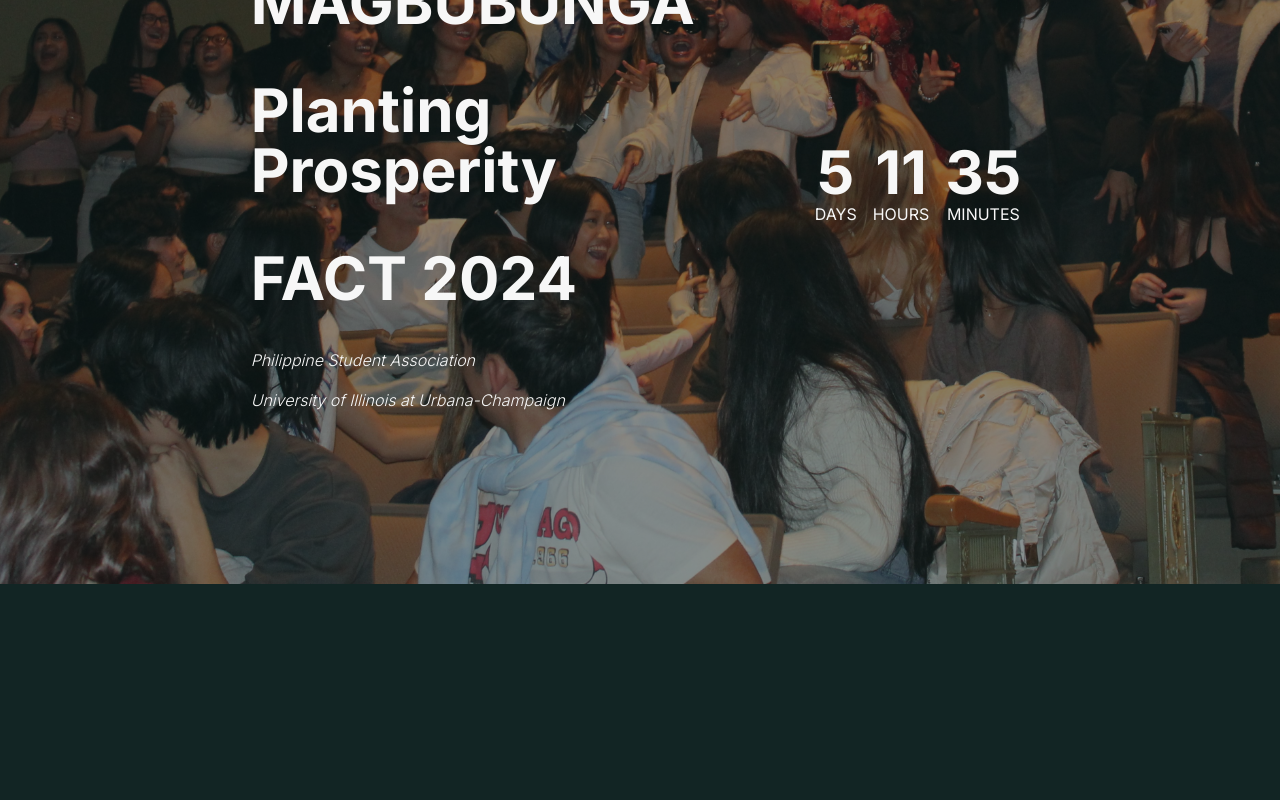
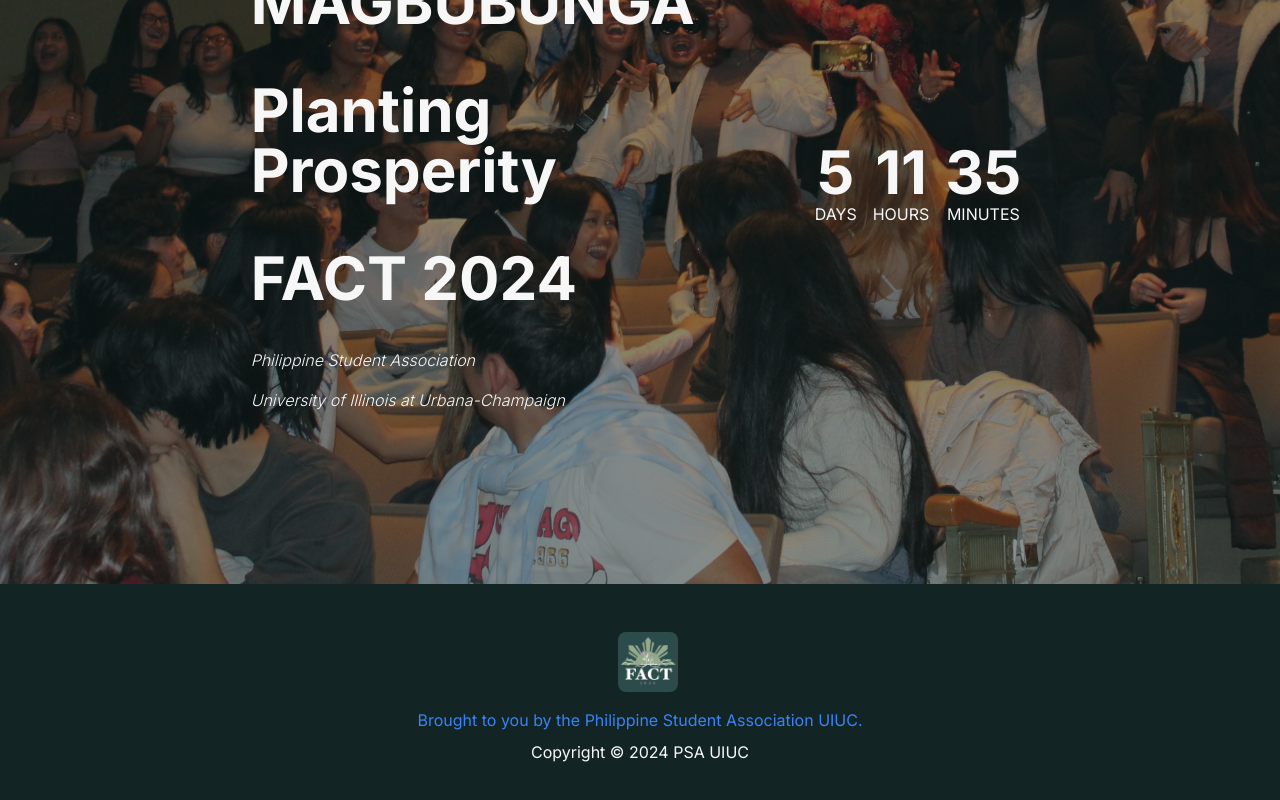
Before and after one commit to filipinx-americans-coming-together/fact-website-frontend, a Next.js app: page / in a window 1280 px wide. Shown: the part 296-1096 px from the top of the page. Before the commit the page ends 880 px from the top, so only its background shows below. Built offline with nearby package versions, Linux system fonts and the light colour scheme.

Commit message:
added a simple footer

```diff
--- a/package.json
+++ b/package.json
@@ -13,7 +13,8 @@
     "next": "14.2.3",
     "react": "^18",
     "react-dom": "^18",
-    "react-icons": "^5.2.1"
+    "react-icons": "^5.2.1",
+    "xlsx": "^0.18.5"
   },
   "devDependencies": {
     "@types/node": "^20",
--- a/src/app/about/page.tsx
+++ b/src/app/about/page.tsx
@@ -1,4 +1,5 @@
 import PageContainer from "@/components/formatting/PageContainer";
+import Footer from "@/components/formatting/PageFooter";
 import LinkButton from "@/components/ui/LinkButton";
 import Image from "next/image";
 
@@ -75,6 +76,7 @@
                     </div>
                 </div>
             </div>
+        <Footer />
         </PageContainer>
     );
 }
--- a/src/app/gallery/page.tsx
+++ b/src/app/gallery/page.tsx
@@ -1,5 +1,6 @@
 "use client";
 import PageContainer from "@/components/formatting/PageContainer";
+import Footer from "@/components/formatting/PageFooter";
 import Carousel from "@/components/ui/Carousel";
 import { useMediaQuery } from "@uidotdev/usehooks";
 import dynamic from "next/dynamic";
@@ -20,6 +21,7 @@
             <Carousel title="Palengke" src="palengke" length={10} numImages={isSmallDevice ? 1 : (isMediumDevice ? 2 : 3)} />
             <div className="border-b-2 h-4 w-full mb-4"></div>
             <Carousel title="Variety Show" src="variety-show" length={28} numImages={isSmallDevice ? 1 : (isMediumDevice ? 2 : 3)} />
+            <Footer />
         </PageContainer>
     );
 };
--- a/src/app/page.tsx
+++ b/src/app/page.tsx
@@ -2,6 +2,7 @@
 import CountdownTimer from "@/components/CountdownTimer";
 import LinkButton from "@/components/ui/LinkButton";
 import Navbar from "@/components/navigation/Navbar";
+import Footer from "@/components/formatting/PageFooter";
 
 const BACKGROUND_URL = "/welcome-ceremony.jpg";
 const BACKGROUND_ALT = "FACT 2023 Welcome Ceremony";
@@ -41,6 +42,7 @@
                     </div>
                 </div>
             </BackgroundImage>
+            <Footer />
         </>
     );
 }
--- a/src/app/team/page.tsx
+++ b/src/app/team/page.tsx
@@ -1,6 +1,7 @@
 "use client";
 
 import PageContainer from "@/components/formatting/PageContainer";
+import Footer from "@/components/formatting/PageFooter";
 import Image from "next/image";
 import { useState } from "react";
 import teamData from "./teamData.json";
@@ -145,6 +146,7 @@
             </div>
         </Modal>
         )}
+        <Footer />
     </PageContainer>
     );
 }
--- /dev/null
+++ b/src/app/workshops/page.tsx
@@ -0,0 +1,21 @@
+"use client";
+
+import PageContainer from "@/components/formatting/PageContainer";
+import Footer from "@/components/formatting/PageFooter";
+import LoadingCircle from "@/components/icons/LoadingCircle";
+
+export default function Workshops() {
+    const { workshops, isLoading, error } = useWorkshops();
+
+    console.log(workshops);
+
+    if (!workshops) {
+        return <LoadingCircle />
+    }
+
+    return (
+        <PageContainer title="workshop">
+            <Footer />
+        </PageContainer>
+    );
+}
--- /dev/null
+++ b/src/components/formatting/PageFooter.tsx
@@ -0,0 +1,33 @@
+import Image from "next/image";
+import Link from "next/link";
+
+export const Footer = () => {
+  const FACT_LOGO_LENGTH = 100;
+  const FACT_LOGO_SOURCE = "/fact-2024-logo.png";
+
+  return (
+    <footer className="py-12 px-4 w-full flex flex-col items-center">
+      {/* Logos */}
+      <div className="flex flex-col sm:flex-row items-center gap-4">
+        <span className="hidden sm:block flex-grow" />
+        <Image
+          src={FACT_LOGO_SOURCE}
+          width={FACT_LOGO_LENGTH - 40}
+          height={FACT_LOGO_LENGTH - 40}
+          alt="FACT 2024 Logo"
+          className="object-contain rounded-lg"
+        />
+      </div>
+
+      {/* Links and copyright */}
+      <p className="text-center mt-4">
+        <Link href="https://psauiuc.org/" target="_blank" rel="noopener noreferrer" className="text-blue-500 hover:underline">
+          Brought to you by the Philippine Student Association UIUC.
+        </Link>
+      </p>
+      <p className="text-center mt-2">Copyright © 2024 PSA UIUC</p>
+    </footer>
+  );
+};
+
+export default Footer;
--- a/src/components/navigation/Navbar.tsx
+++ b/src/components/navigation/Navbar.tsx
@@ -20,6 +20,7 @@
     { text: "About", path: "/about" },
     { text: "Team", path: "/team" },
     { text: "Gallery", path: "/gallery" },
+    { text: "Workshops", path: "/workshops" },
 ];
 
 const FACT_LOGO_SRC = "/fact-2024-logo.png";
```
Also changed, not shown: 2 other files (tests, documents, lock files or other folders).
